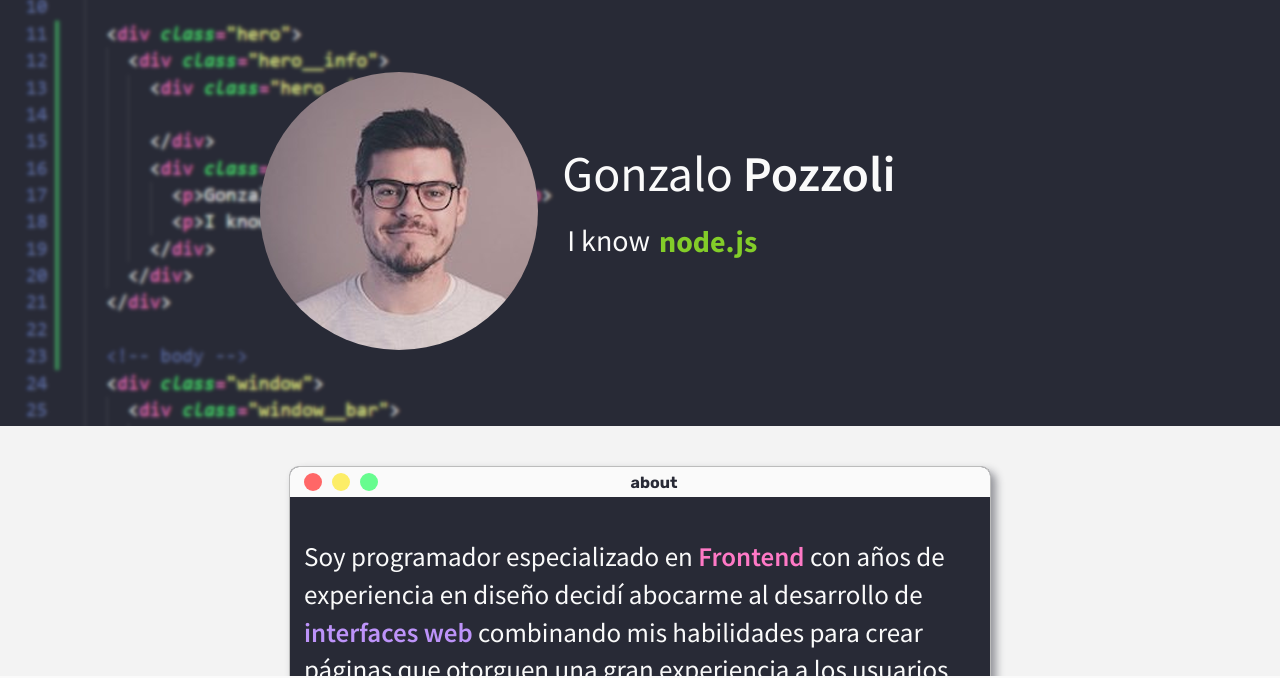
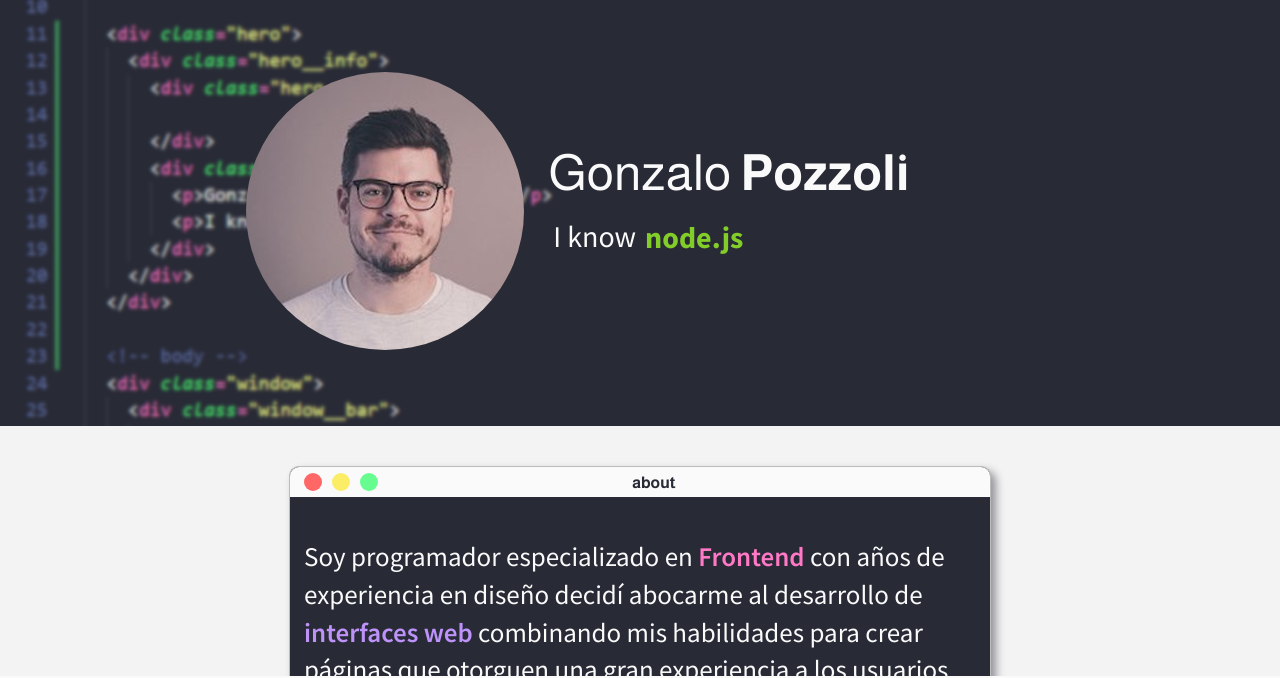
Before and after one commit to gonzaloPzl/portfolio, a plain HTML site: page index.html in a window 1280 px wide. Shown: the part 74-752 px from the top of the page. Drawn offline with Linux system fonts and the light colour scheme.

Commit message:
font change

```diff
--- a/style/index.css
+++ b/style/index.css
@@ -1,5 +1,4 @@
-@import url('https://fonts.googleapis.com/css2?family=Rubik:wght@300;400;600;700;900&family=Source+Sans+Pro:ital,wght@0,300;0,400;0,600;0,700;0,900;1,400&display=swap');
-
+@import url('https://fonts.googleapis.com/css2?family=Almarai:wght@300;400;700;800&family=Source+Sans+Pro:wght@300;400;600;700;900&display=swap');
 body {
   margin: 0;
   font-family: 'Source Sans Pro', sans-serif;
@@ -96,7 +95,7 @@ ul {
 }
 
 .hero__name {
-  /* font-family: 'Rubik', sans-serif; */
+  font-family: 'Almarai', sans-serif;
   font-size: 50px;
   margin: 0;
 }
@@ -157,7 +156,7 @@ ul {
 
 .window__bar p {
   position: absolute;
-  font-family: 'Rubik', sans-serif;
+  font-family: 'Almarai', sans-serif;
   font-weight: bold;
 }
 
```
